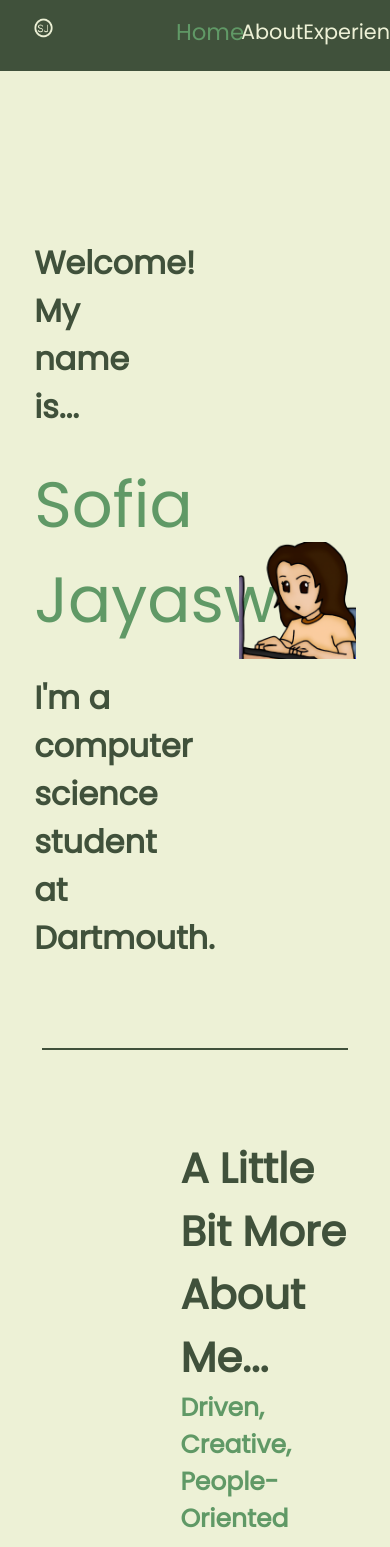
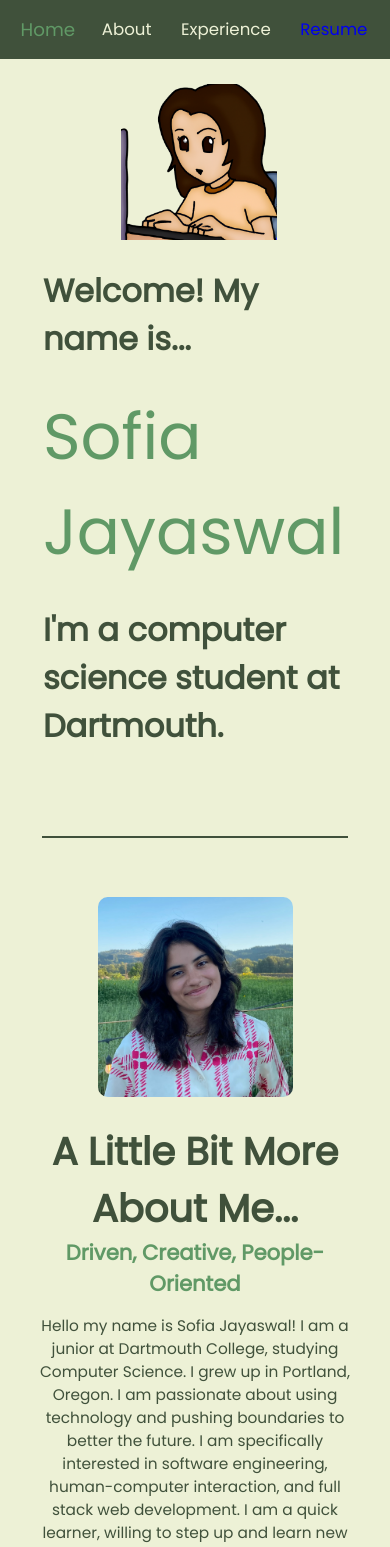
Before and after one commit to sofiapjayaswal/sofiajayaswal.dev, a React (Vite) app: page / in a window 390 px wide. Shown: the top 1547 px of the page. Built offline with nearby package versions, Linux system fonts and the light colour scheme.

Commit message:
made page responsive

```diff
--- a/index.html
+++ b/index.html
@@ -5,6 +5,7 @@
     <meta name="viewport" content="width=device-width, initial-scale=1.0">
     <link href="https://fonts.googleapis.com/css2?family=Dosis&display=swap" rel="stylesheet">
     <link href="https://fonts.googleapis.com/css2?family=Inter:wght@200&family=Poppins&display=swap" rel="stylesheet">
+    <meta name="viewport" content="width=device-width, initial-scale=1">
   </head>
   <body>
     <div class="logo"></div>
--- a/src/components/app.jsx
+++ b/src/components/app.jsx
@@ -2,8 +2,6 @@
 import About from './about';
 import Experience from './experience';
 import Footer from './footer';
-// import Experience from './experience';
-// import Experience from './experience';
 import Header from './header';
 import Home from './home';
 
--- a/src/components/header.jsx
+++ b/src/components/header.jsx
@@ -5,7 +5,7 @@
 function Header() {
   return (
     <div className="nav-bar">
-      <Link activeClass="item-active" to="home" spy smooth offset={-150} duration={500}>
+      <Link className="nav-logo" activeClass="item-active" to="home" spy smooth offset={-150} duration={500}>
         <img src={logo} alt="" />
       </Link>
       <div className="nav-links">
--- a/src/style.scss
+++ b/src/style.scss
@@ -5,8 +5,6 @@
     font-family: 'Poppins', sans-serif;
     font-size: 16px;
 }
-
-
 .nav-bar {
   box-sizing: border-box;
   width: 100%;
@@ -126,7 +124,7 @@
   display: flex;
   flex-direction: column;
   align-items: center;
-  padding-bottom: 5vh;
+  padding-bottom: 3vh;
   .experience-title {
     color:#40513B;
     font-size: 3em;
@@ -137,7 +135,7 @@
     flex-direction: column;
     justify-content: center;
     .timeline {
-      width: 70vw;
+      width: 90vw;
       .chrono-timeline {
         width: 70vw;
         pointer-events: none;
@@ -146,7 +144,7 @@
 
     .skills {
       display: flex;
-      flex-direction: row;
+      flex-direction: column;
       align-items: center;
 
       h1 {
@@ -159,6 +157,7 @@
       .skills-list {
         display: flex;
         align-items: center;
+        flex-wrap: wrap;
         .css {
           width: 5.7vw;
         }
@@ -189,6 +188,95 @@
     text-decoration: none;
   }
 }
+
 :root {
   text-size-adjust: 100%;
 }
+
+/* for narrower screens */
+@media only screen and (max-width: 640px) {
+  .nav-bar {
+    width: 100vw;
+    padding: 2vh 2vw 2vh 2vw;
+    .nav-links {
+      width: 100vw;
+      font-size: 0.8em;
+    }
+  }
+  .nav-logo {
+    display: none;
+  }
+  #content {
+    padding-top: 10vh;
+  }
+  #home-content {
+    display: flex;
+    flex-direction: column-reverse;
+    width: 100vw;
+    text-align: left;
+    padding: 0 1vw 0 1vw;
+    .home-text-section {
+      display: flex;
+      flex-direction: column;
+      width: 80vw;
+    }
+    img {
+      width: 40vw;
+    }
+  }
+  #about-content {
+    display: flex;
+    flex-direction: column;
+    align-items: center;
+    #about-image{
+      width: 50vw;
+      display: flex;
+      justify-content: center;
+      img {
+        width: 50vw;
+        border-radius: 5%;
+      }
+    }
+    #about-text {
+      color:#40513B;
+      width: 80vw;
+      font-size: 1.2em;
+      text-align: center;
+      h1 {
+        margin-bottom: 0;
+      }
+      h2 {
+        font-size: 1.1em;
+        margin-top: 0;
+        margin-bottom: 0;
+        color: #609966;
+      }
+      p {
+        font-size: 0.8em
+      }
+      #about-email {
+        font-size: 0.8em;
+      }
+    }
+  }
+
+  .skills {
+    h1 {
+      font-size: 1.5em;
+    }
+  }
+
+  #footer {
+    font-size: 0.5em;
+
+    #links {
+      width: 40vw;
+      display: flex;
+      justify-content: center;
+      img {
+        width: 6vw;
+        margin-left: 2vw;
+      }
+    }
+  }
+}
```
